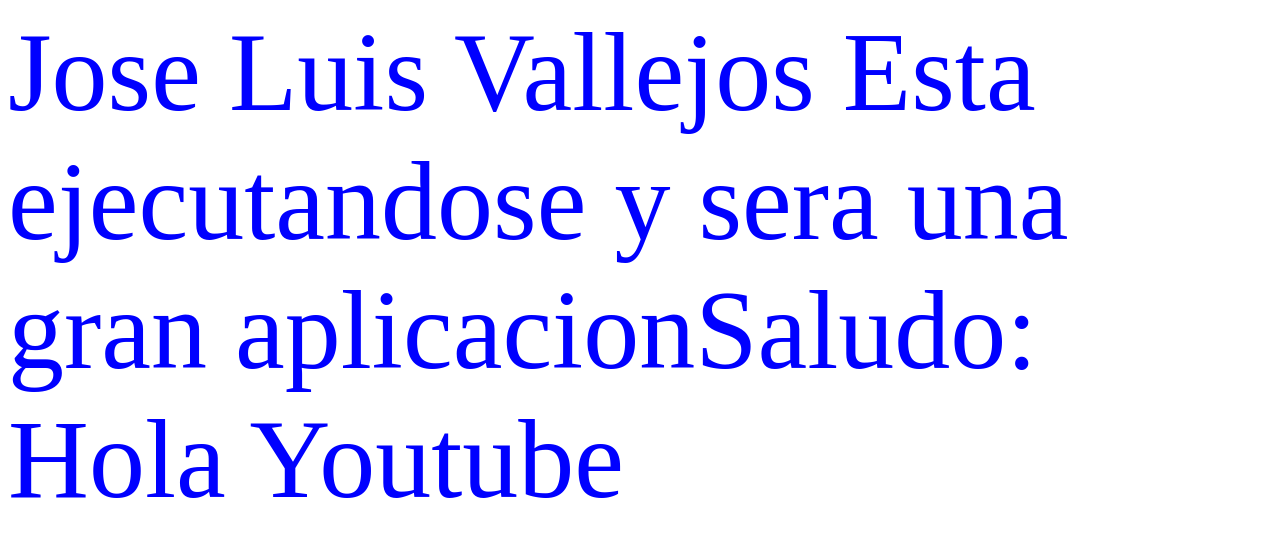
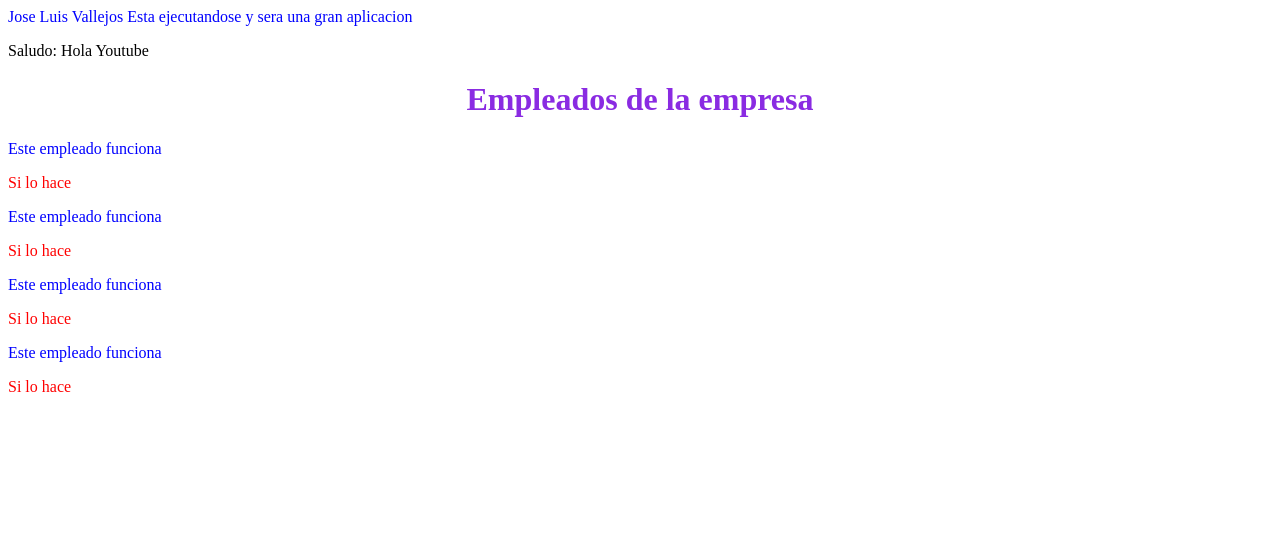
Before and after one commit to NikolaiKoz/Angular---Practice, an Angular app in the folder Angular-first-project/: page / in a window 1280 px wide. Shown: the top 536 px of the page. Built offline with nearby package versions, Linux system fonts and the light colour scheme.

Commit message:
feat: :art: Primer componente creado JAJAJJA!!!!!

```diff
--- a/Angular-first-project/src/app/app.component.html
+++ b/Angular-first-project/src/app/app.component.html
@@ -1,3 +1,5 @@
 <span>{{ title }} Esta ejecutandose y sera una gran aplicacion</span>
 
-<span>Saludo: {{saludo}}</span>
+<p>Saludo: {{saludo}}</p>
+
+<app-empleados></app-empleados>
--- a/Angular-first-project/src/app/app.component.scss
+++ b/Angular-first-project/src/app/app.component.scss
@@ -1,4 +1,4 @@
 span{
-    font-size: 7rem;
+    font-size: 1rem;
     color: blue;
 }
--- a/Angular-first-project/src/app/app.module.ts
+++ b/Angular-first-project/src/app/app.module.ts
@@ -2,11 +2,12 @@
 import { BrowserModule } from '@angular/platform-browser';
 
 import { AppComponent } from './app.component';
+import { EmpleadosComponent } from "./empleados/empleados.component";
+import { EmpleadoComponent } from './empleado/empleado.component';
 
 @NgModule({
   declarations: [
-    AppComponent
-  ],
+    AppComponent, EmpleadosComponent, EmpleadoComponent],
   imports: [
     BrowserModule
   ],
--- /dev/null
+++ b/Angular-first-project/src/app/empleado/empleado.component.html
@@ -0,0 +1,2 @@
+<p class="empleado">Este empleado funciona</p>
+<span class="empleado__otro">Si lo hace</span>
--- /dev/null
+++ b/Angular-first-project/src/app/empleado/empleado.component.scss
@@ -0,0 +1,7 @@
+.empleado{
+    color: blue;
+
+    &__otro{
+        color: red;
+    }
+}
--- /dev/null
+++ b/Angular-first-project/src/app/empleados/empleados.component.html
@@ -0,0 +1,5 @@
+<h1 class="title">Empleados de la empresa</h1>
+<app-empleado></app-empleado>
+<app-empleado></app-empleado>
+<app-empleado></app-empleado>
+<app-empleado></app-empleado>
--- /dev/null
+++ b/Angular-first-project/src/app/empleados/empleados.component.scss
@@ -0,0 +1,4 @@
+.title{
+    text-align: center;
+    color: blueviolet;
+}
```
Also changed, not shown: Angular-first-project/src/app/empleado/empleado.component.ts (added, +10 -0 lines), Angular-first-project/src/app/empleados/empleados.component.ts (added, +17 -0 lines), 1 other file (tests, documents, lock files or other folders).
